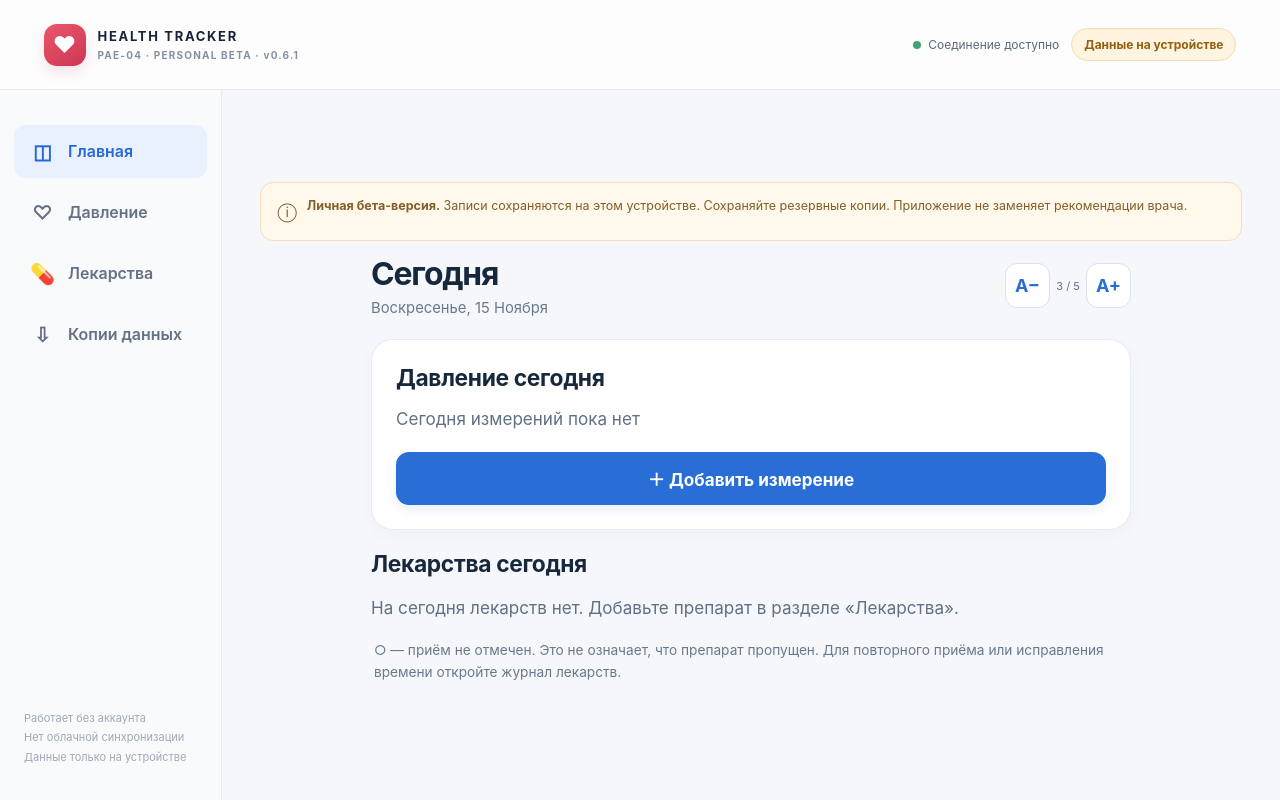
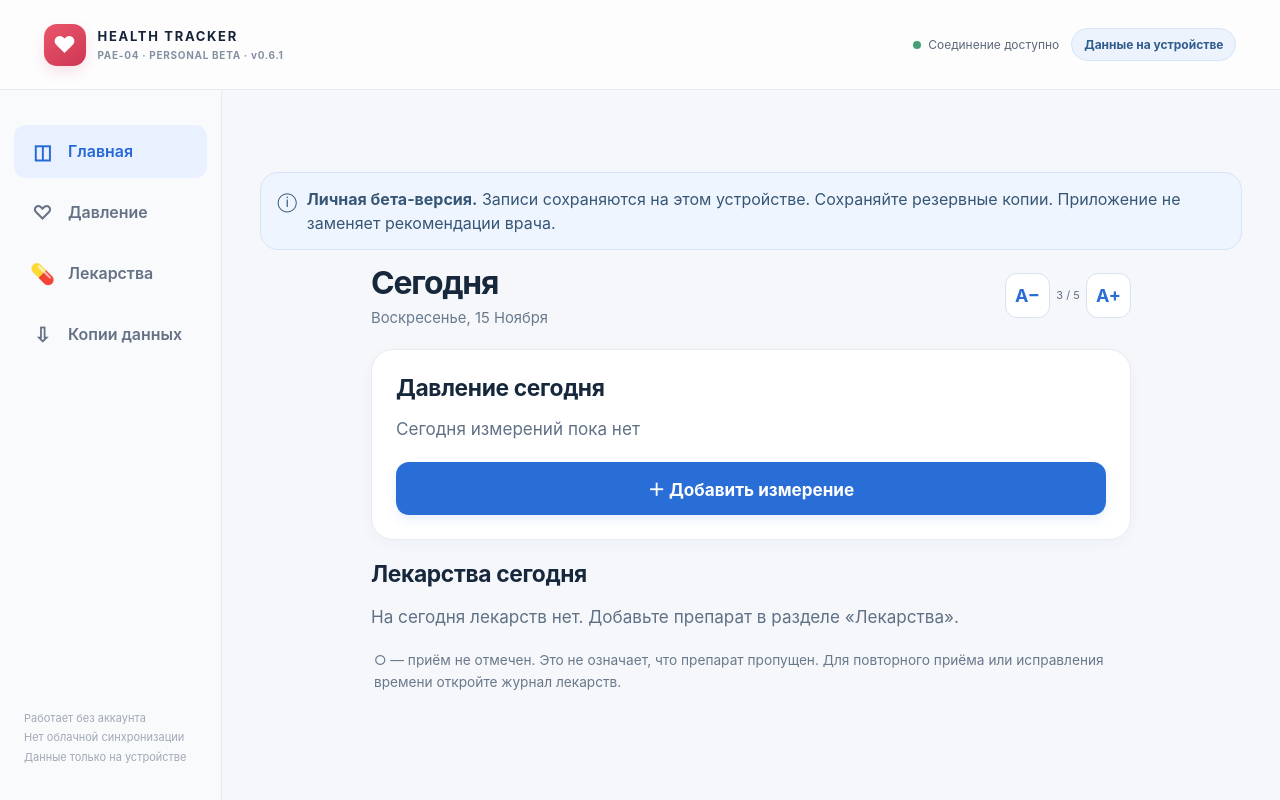
Before and after one commit to mastyukov/health-tracker, a plain HTML site: page site/index.html in a window 1280 px wide. Drawn offline with Linux system fonts and the light colour scheme.

Commit message:
PAE-04 PERSONAL v0.6.1: Apple Light Comfort UI copy, version and backup filename only

```diff
--- a/site/home.css
+++ b/site/home.css
@@ -82,3 +82,16 @@ body .nav-item{font-size:calc(14px * var(--ht-home-scale))}
 .pae04-profile-panel button:disabled{background:#8b9ab0}
 .pae04-profile-panel p{margin:7px 0;color:#41556e;font-size:14px;overflow-wrap:anywhere}
 @media(max-width:355px){.pae04-profile-panel{padding:12px}}
+
+/* PAE-04 v0.6.1: approved Apple Light Comfort, calm blue personal beta.
+   A purely presentational update; 48px medication check targets stay unchanged. */
+body .alert{
+  background:#eff5ff;border:1px solid #d5e4f8;color:#365675;
+  border-radius:18px;font-size:clamp(14px,3.6vw,16px);line-height:1.5;
+}
+body .demo-pill{background:#ecf3fc;border:1px solid #d6e5f8;color:#315c8e}
+body .brand small{letter-spacing:.07em}
+@media(max-width:355px){
+  body .alert{padding:12px}
+  body .brand small{letter-spacing:.035em}
+}
```
